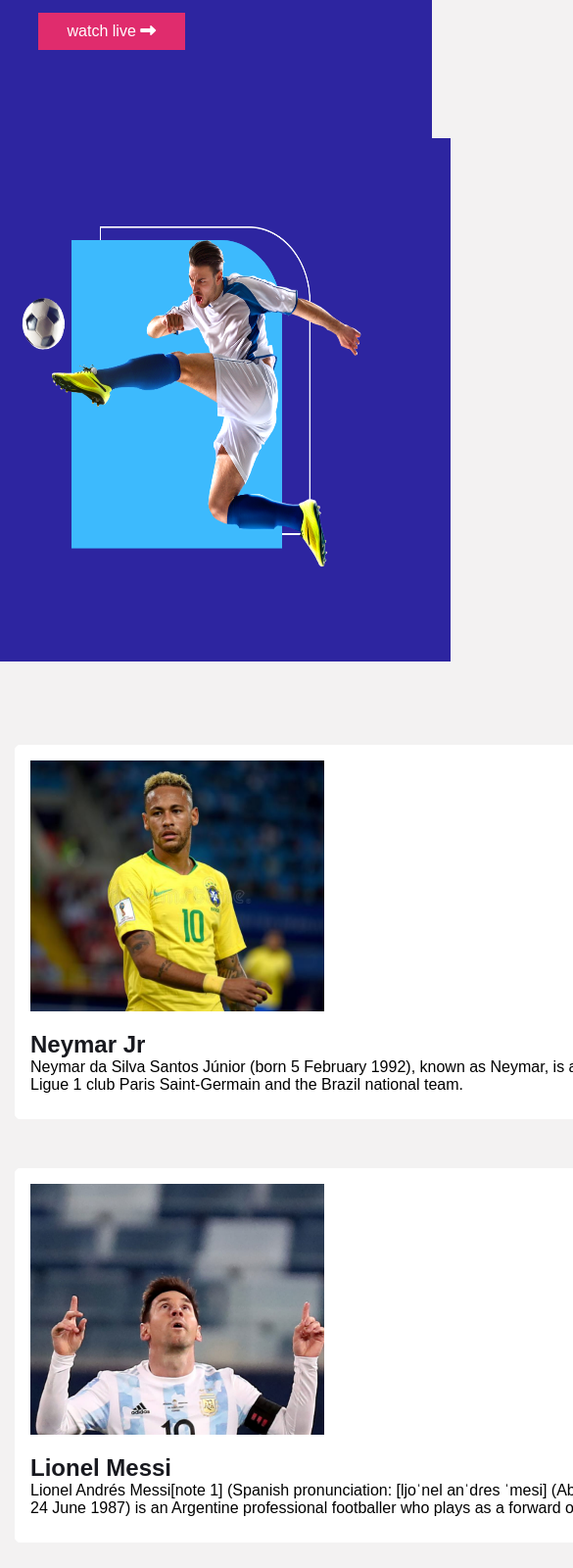
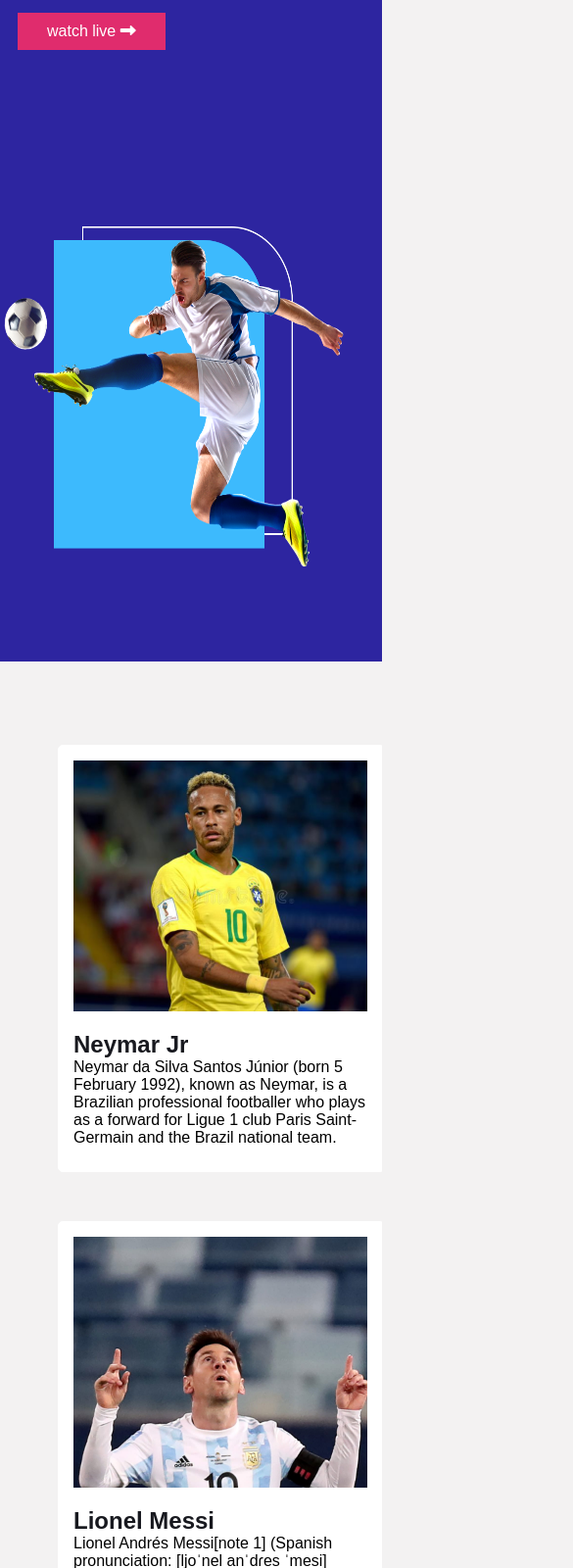
Before and after one commit to Riazalmahmud/assinment-02, a plain HTML site: page index.html in a window 390 px wide. Shown: the part 400-2000 px from the top of the page at 98% size, 585 px wide, since content can reach past the window. Drawn offline with Linux system fonts and the light colour scheme.

Commit message:
responsive

```diff
--- a/styles/responsive.css
+++ b/styles/responsive.css
@@ -1,7 +1,7 @@
 
 
 /* Mobile device responsive style  */
-@media only screen and (max-width:480px) {
+/* @media only screen and (max-width:480px) {
 
     .half-width img{
         width: 395px;
@@ -40,12 +40,60 @@
     grid-row-gap: 20px;
     align-content: space-between;
 }
-/* tabletes & large smartphone devices */
-@media only screen and (min-width:481px) and (max-width:768px){
+tabletes & large smartphone devices */
+/* @media only screen and (min-width:481px) and (max-width:768px){
     .players-info-main, .player, .All-Highlights, .involved-country-list, .award-info, .footer-main{
         display: grid;
         grid-template-columns: repeat(2, 1fr);
         grid-row-gap: 20px;
         align-content: space-between;
     }
+} */
+
+@media only screen and (max-width:480px) {
+    .slider-glary{
+        flex-wrap: wrap;
+    }
+    .player {
+        display: grid;
+        grid-template-columns: repeat(1, 1fr);
+        grid-row-gap: 20px;
+    }
+    .half-width {
+        margin-left: -72px;
+    }
+    .half-width img {
+        width: 350px;
+        height: 350px;
+        margin-left: -16px;
+    }
+    .slider {
+        background-color: #2d25a0;
+        width: 100%;
+        overflow: hidden;
+    }
+    .players-info-main, .All-Highlights, .award-info {
+        margin-top: 70px;
+        display: flex;
+        flex-direction: column;
+        align-items: center;
+        overflow: hidden;
+        flex-wrap: wrap;
+    }
+    .involved-country-list {
+     grid-template-columns: repeat(1, 1fr);
+
+    }
+    .players {
+        width: 302px;
+    }
+    .involved-title {
+         width: 302px;
+
+    }
+    .footer-logo img {
+        width: 300px;
+        height: 80px;
+        margin-top: 20px;
+    }
 }
--- a/styles/style.css
+++ b/styles/style.css
@@ -86,6 +86,7 @@ margin-right: 30px;
     border-radius: 5px;
     padding: 15px;
     margin: 15px;
+    width: 302px;
 }
 .player-image img{
     width: 300px;
@@ -99,6 +100,9 @@ margin-right: 30px;
     text-decoration: none;
     color: #18191F;
 
+}
+.player-info p{
+    font-size: 16px;
 }
 
 /*start highlight copa american */
@@ -206,15 +210,3 @@ font-size: 22px;
     color: #000000;
 
 }
-
-
-@media only screen and (max-width:480px) {
-    .slider-glary{
-        flex-wrap: wrap;
-    }
-    .player {
-        display: grid;
-        grid-template-columns: repeat(1, 1fr);
-        grid-row-gap: 20px;
-    }
-}
```
